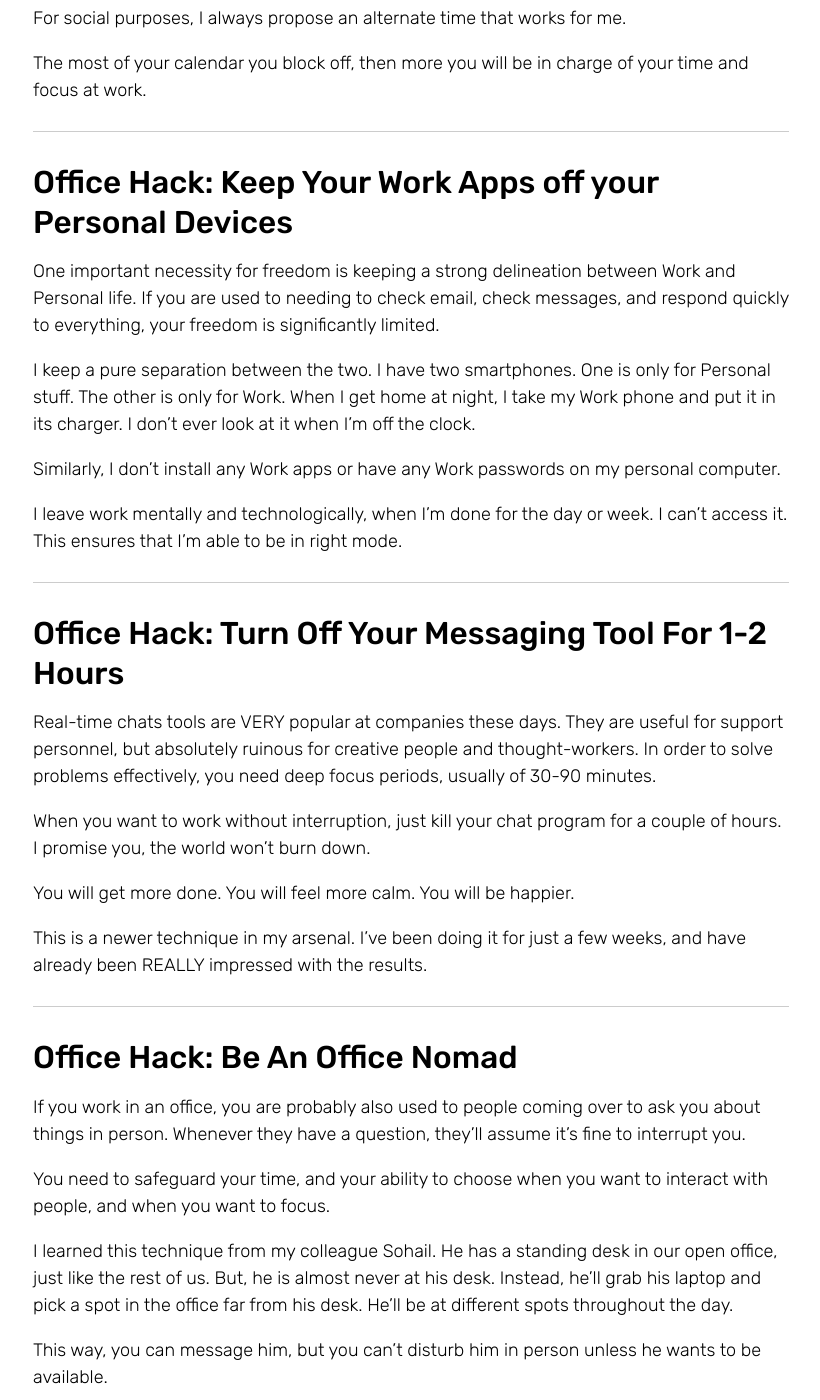
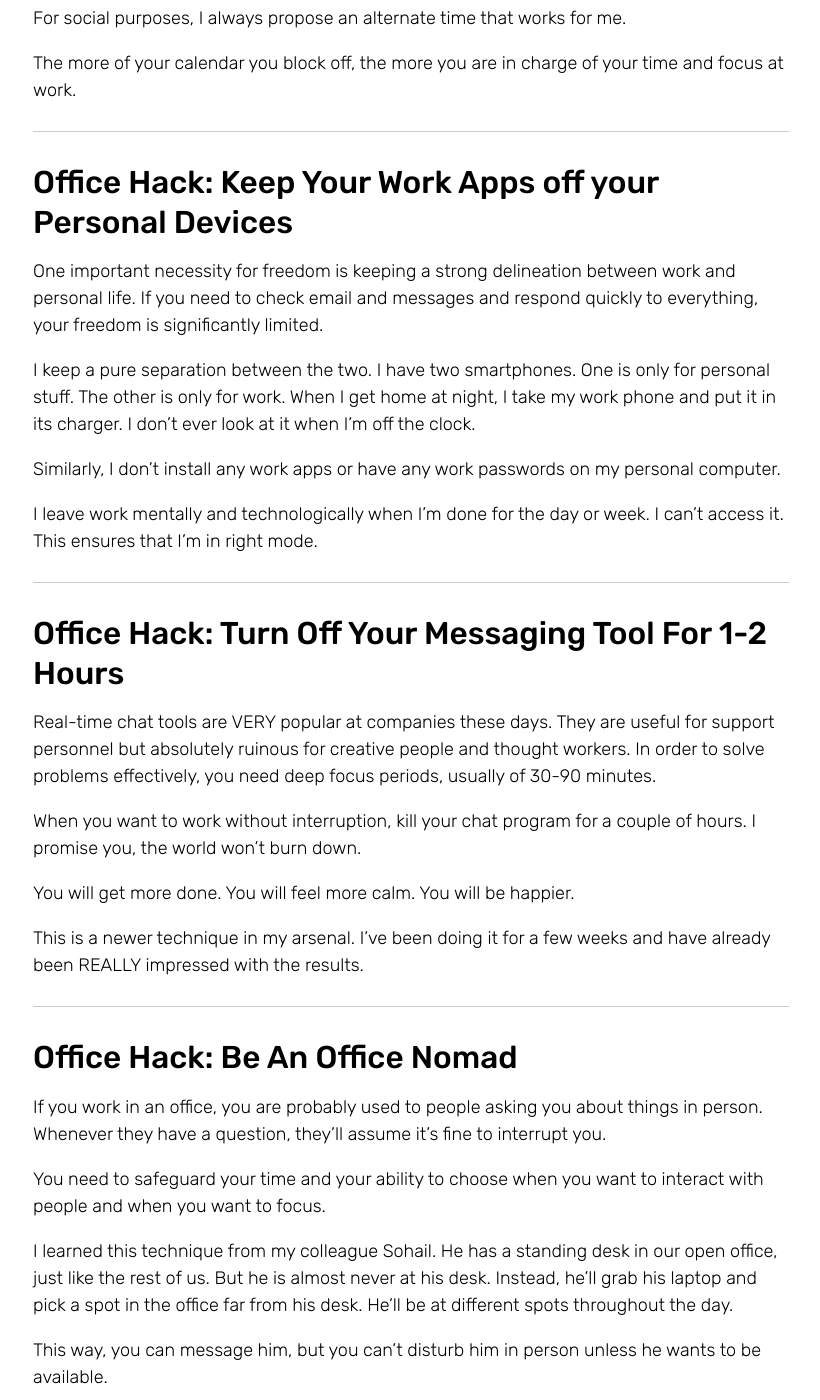
Before and after one commit to SilasReinagel/silasreinagel.github.io, a Jekyll site: the page built from static/liberation/C8_freedom_hacks.md, in a window 1280 px wide and 1400 px high, scrolled down 1118 px. Shown: the whole window, without its empty margins (229-1049 px from the left). Built offline with Jekyll 4.4.1, drawn with Linux system fonts in a browser that asks for light colours; nearby versions of some CDN libraries; our own code applies the rules of GitHub Pages for plain Markdown files; some of the changed text lies outside the part shown.

Commit message:
Finished copy editting Liberation

```diff
--- a/static/liberation/C8_freedom_hacks.md
+++ b/static/liberation/C8_freedom_hacks.md
@@ -4,98 +4,98 @@
 
 ----
 
-We've talked about the medium-term strategy to how to increase your freedom at work.
+We've talked about the medium-term strategy of how to increase your freedom at work.
 
 I'm also really excited about this chapter. Sometimes, you just want more freedom FAST.
 
-This chapter has some really cool techniques that you can use TOMORROW to have a lot more freedom. You can use these as you are expanding your mentality and working relationships. Some of these will even persist AFTER you have achieved liberation. They may be genuiney useful techniques.
+This chapter has some really cool techniques that you can use TOMORROW to have a lot more freedom. You can use these as you are expanding your mentality and working relationships. Some of these will even persist AFTER you have achieved liberation. They may be genuinely useful techniques.
 
 ----
 
 ## Office Hack: Block Off Your Own Calendar
 
-If you work in an office where people frequently try to send you meeting invitations, and they assume that any free period on your calendar is fair game, this is valuable technique.
+If you work in an office where people frequently send you meeting invitations, and they assume that any free period on your calendar is fair game, this is a valuable technique.
 
-Schedule a recurring chunk of time for yourself, and set it as busy. You can use a create label if the descriptions are public.
+Schedule a recurring chunk of time for yourself and set it as busy. You can use a creative label if the descriptions are public.
 
-Usually, I block off at least 3-4 hours on my own calendar for every work day. If anyone breaks protocol and tries to send me a meeting invite at that time, I automatically decline and explain that I have an existing event scheduled.
+Usually, I block off at least 3-4 hours on my own calendar for every work day. If anyone breaks protocol and sends me a meeting invite at that time, I automatically decline and explain that I have an existing event scheduled.
 
 For social purposes, I always propose an alternate time that works for me.
 
-The most of your calendar you block off, then more you will be in charge of your time and focus at work.
+The more of your calendar you block off, the more you are in charge of your time and focus at work.
 
 ----
 
 ## Office Hack: Keep Your Work Apps off your Personal Devices
 
-One important necessity for freedom is keeping a strong delineation between Work and Personal life. If you are used to needing to check email, check messages, and respond quickly to everything, your freedom is significantly limited.
+One important necessity for freedom is keeping a strong delineation between work and personal life. If you need to check email and messages and respond quickly to everything, your freedom is significantly limited.
 
-I keep a pure separation between the two. I have two smartphones. One is only for Personal stuff. The other is only for Work. When I get home at night, I take my Work phone and put it in its charger. I don't ever look at it when I'm off the clock.
+I keep a pure separation between the two. I have two smartphones. One is only for personal stuff. The other is only for work. When I get home at night, I take my work phone and put it in its charger. I don't ever look at it when I'm off the clock.
 
-Similarly, I don't install any Work apps or have any Work passwords on my personal computer.
+Similarly, I don't install any work apps or have any work passwords on my personal computer.
 
-I leave work mentally and technologically, when I'm done for the day or week. I can't access it. This ensures that I'm able to be in right mode.
+I leave work mentally and technologically when I'm done for the day or week. I can't access it. This ensures that I'm in right mode.
 
 ----
 
 ## Office Hack: Turn Off Your Messaging Tool For 1-2 Hours
 
-Real-time chats tools are VERY popular at companies these days. They are useful for support personnel, but absolutely ruinous for creative people and thought-workers. In order to solve problems effectively, you need deep focus periods, usually of 30-90 minutes.
+Real-time chat tools are VERY popular at companies these days. They are useful for support personnel but absolutely ruinous for creative people and thought workers. In order to solve problems effectively, you need deep focus periods, usually of 30-90 minutes.
 
-When you want to work without interruption, just kill your chat program for a couple of hours. I promise you, the world won't burn down.
+When you want to work without interruption, kill your chat program for a couple of hours. I promise you, the world won't burn down.
 
 You will get more done. You will feel more calm. You will be happier.
 
-This is a newer technique in my arsenal. I've been doing it for just a few weeks, and have already been REALLY impressed with the results.
+This is a newer technique in my arsenal. I've been doing it for a few weeks and have already been REALLY impressed with the results.
 
 ----
 
 ## Office Hack: Be An Office Nomad
 
-If you work in an office, you are probably also used to people coming over to ask you about things in person. Whenever they have a question, they'll assume it's fine to interrupt you.
+If you work in an office, you are probably used to people asking you about things in person. Whenever they have a question, they'll assume it's fine to interrupt you.
 
-You need to safeguard your time, and your ability to choose when you want to interact with people, and when you want to focus.
+You need to safeguard your time and your ability to choose when you want to interact with people and when you want to focus.
 
-I learned this technique from my colleague Sohail. He has a standing desk in our open office, just like the rest of us. But, he is almost never at his desk. Instead, he'll grab his laptop and pick a spot in the office far from his desk. He'll be at different spots throughout the day.
+I learned this technique from my colleague Sohail. He has a standing desk in our open office, just like the rest of us. But he is almost never at his desk. Instead, he'll grab his laptop and pick a spot in the office far from his desk. He'll be at different spots throughout the day.
 
 This way, you can message him, but you can't disturb him in person unless he wants to be available.
 
-This is a fantastic technique. Just grab your laptop and work somewhere random. Preferably in a quiet room, or corner.
+This is a fantastic technique. Just grab your laptop and work somewhere random, preferably in a quiet room or corner.
 
 ----
 
 ## Office Hack: Move Your Body Regularly
 
-This is a valuable mental technique for freeing your mind. Every hour, take about 5-10 minutes and leave your work area to go do something active.
+This is a valuable mental technique for freeing your mind. Every hour, take about 5-10 minutes and leave your work area to do something active.
 
 Lift some weights. Go for a walk in the sunshine. Do some stretches.
 
-This reminds you the most tasks aren't urgent. It makes people used to you prioritizing health. It gives you an air of unpredictability.
+This reminds you the most tasks aren't urgent. It makes people comfortable with you prioritizing your health. It gives you an air of unpredictability.
 
-I've been using this technique for over 10 years now, and it is fantastic. Whenever someone wants to have a 1-on-1 conversations, I'll usually recommend we got for a short walk instead.
+I've been using this technique for over 10 years now, and it is fantastic. Whenever someone wants to have a one-on-one conversation, I'll usually recommend we got for a short walk instead.
 
 ----
 
 ## Office Hack: Click "No" On Your Next Meeting Invite
 
-Let's be honest, most meeting don't offer much value. You could be doing something else. Working on a project you enjoy. Getting some fresh air. Building stronger relationships. Taking a nap in your car.
+Let's be honest. Most meetings don't offer much value. You could be doing something else. Working on a project you enjoy. Getting some fresh air. Building stronger relationships. Taking a nap in your car.
 
-Next time you get a meeting invitation that doesn't offer value to you, just click "No". If anyone asks why you aren't attending, tell them about some important work thing that is nearly due.
+The next time you get a meeting invitation that doesn't offer value to you, just click "No." If anyone asks why you aren't attending, tell them about some important work thing that is due.
 
-Saying "No" to time-consuming, low-value activities will immediately give you the ability to choose something high-value that you actually enjoy.
+Saying no to time-consuming, low-value activities will immediately give you the ability to choose something high-value that you actually enjoy.
 
 ----
 
 ## Office Hack: Start The Project You've Been Wanting
 
-Perhaps you've had an idea for a project that you think would make life at the office much better. Maybe it would make a lot of money. Maybe it would save people at lot of time.
+Perhaps you've had an idea for a project that you think would make life at the office much better. Maybe it would make a lot of money. Maybe it would save people a lot of time.
 
-You've presented the idea to your boss, or to your team on one or two occasions, but they say that there's not enough time, or that other things are more important, or that it can't work.
+You've presented the idea to your boss or to your team on one or two occasions, but they say that there's not enough time, that other things are more important, or that it won't work.
 
-You can bring the project to life yourself. Don't wait for resources or approval. Start building it yourself. Put in 1-2 hours a day. Once the project is finished, or you have something close enough for a strong demo, then schedule a meeting and unveil it to your team.
+You can bring the project to life yourself. Don't wait for resources or approval. Start building it yourself. Put in 1-2 hours a day. Once the project is finished or you have something close enough for a strong demo, schedule a meeting and unveil it to your team.
 
 This is the path to innovation. Bring your idea to life, all by yourself if you have to.
 
 ----
 
-Do you have other clever freedom-enhancing Office Hacks that you use? Send me an email with your technique! silas@silasreinagel.com
+Do you have other clever freedom-enhancing office hacks that you use? Send me an email with your technique! silas@silasreinagel.com
```
Also changed, not shown: static/liberation/01_version.md (+2 -2 lines), static/liberation/C7_communicating_optionality.md (+25 -25 lines), static/liberation/C9_let_freedom_reign.md (+16 -16 lines).
